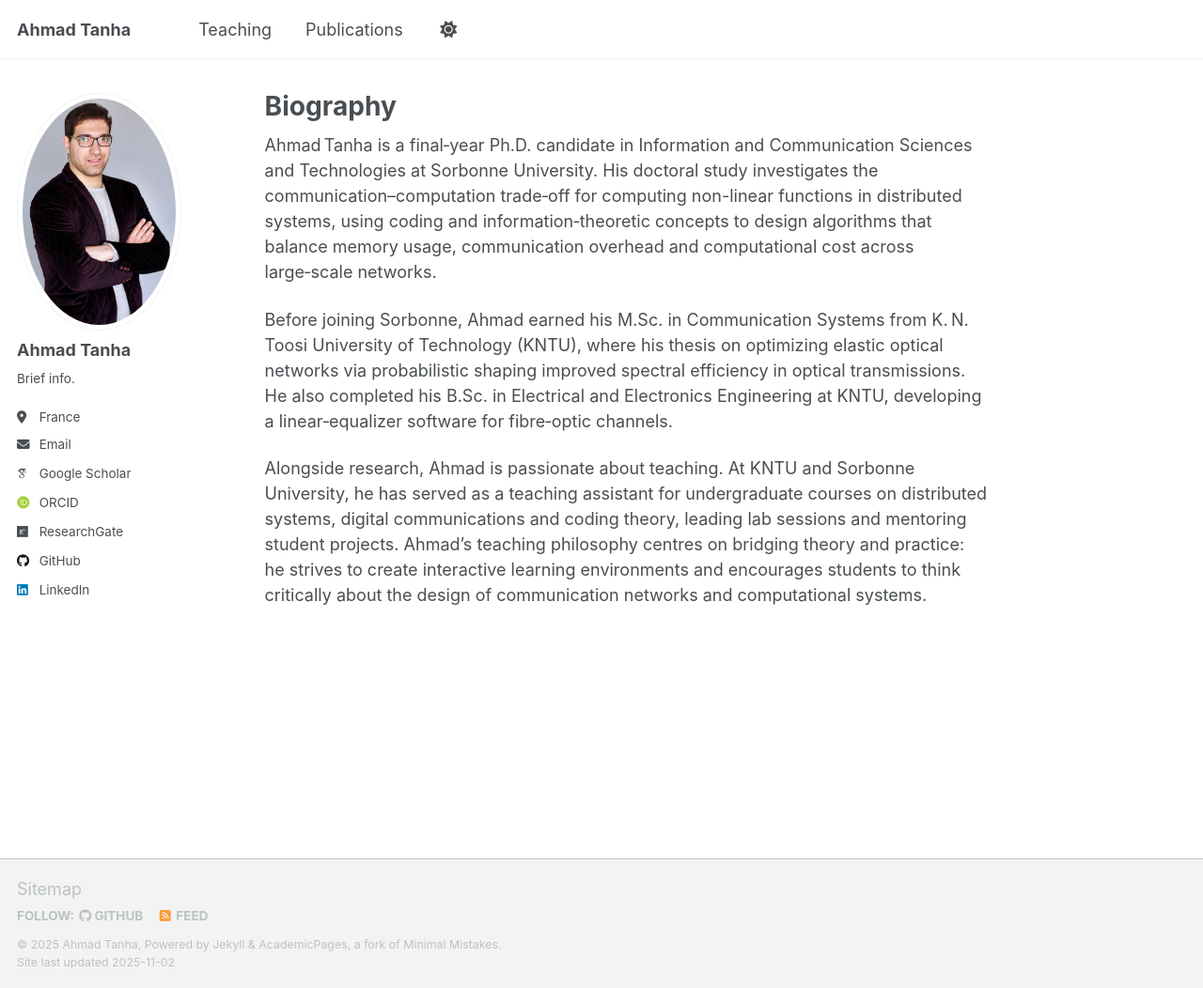
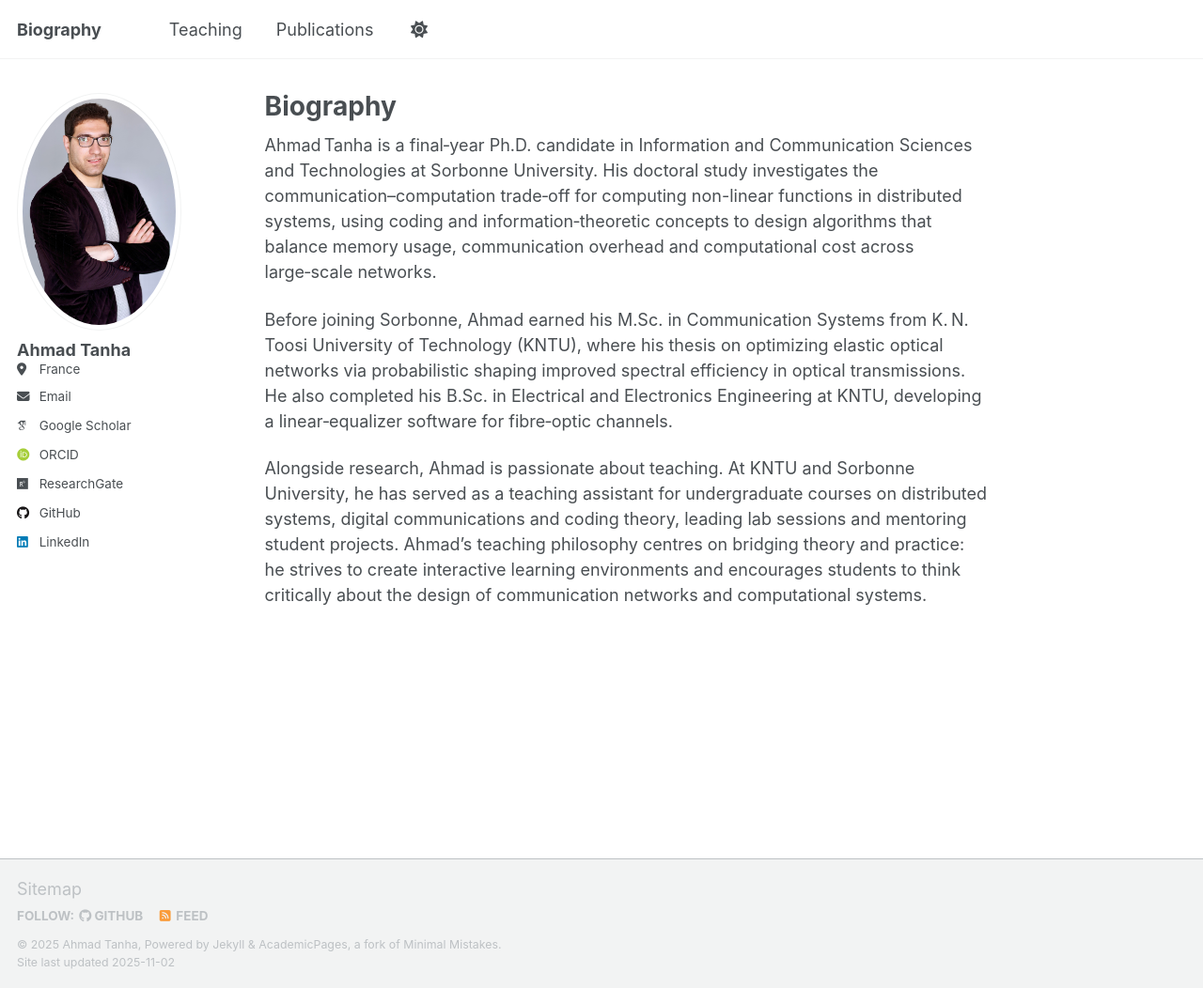
Before and after one commit to ahmadtanhaa/ahmadtanhaa.github.io, a Jekyll site: the page built from _pages/about.md, in a window 1280 px wide and 1052 px high. Shown: the whole window at 94% size. Built offline with Jekyll 4.4.1, drawn with Linux system fonts in a browser that asks for light colours; some web fonts are replaced; a script that is not in the unit is left out.

Commit message:
Update _config.yml

```diff
--- a/_config.yml
+++ b/_config.yml
@@ -9,7 +9,7 @@
 # Basic Site Settings
 locale                   : "en-US"
 site_theme               : "default" # Currently available options are "default", "air"
-title                    : "Ahmad Tanha" # "Your Name / Site Title"
+title                    : "Biography" # "Your Name / Site Title"
 title_separator          : "-"
 name                     : &name "Ahmad Tanha"
 description              : &description "Ahmad Tanha's academic portfolio"   # Update this with a general description of your site, this is the default if not overridden by a page
@@ -28,7 +28,7 @@ author:
   avatar           : "profile.jpg"
   name             : "Ahmad Tanha"
   pronouns         : # example: "she/her"
-  bio              : "Brief info."
+  #bio              : "Brief info."
   location         : "France"
   #employer         : "Red Brick University"
   uri              : # URL
```
